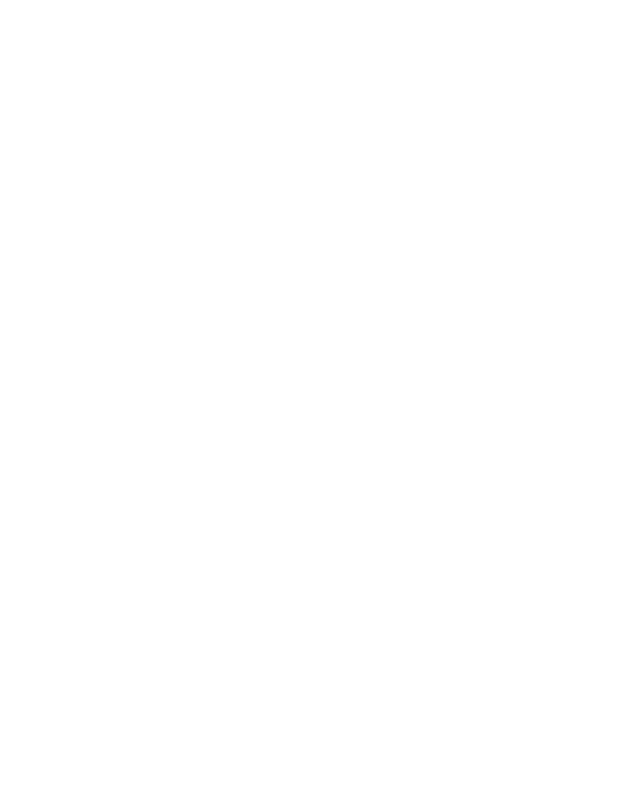
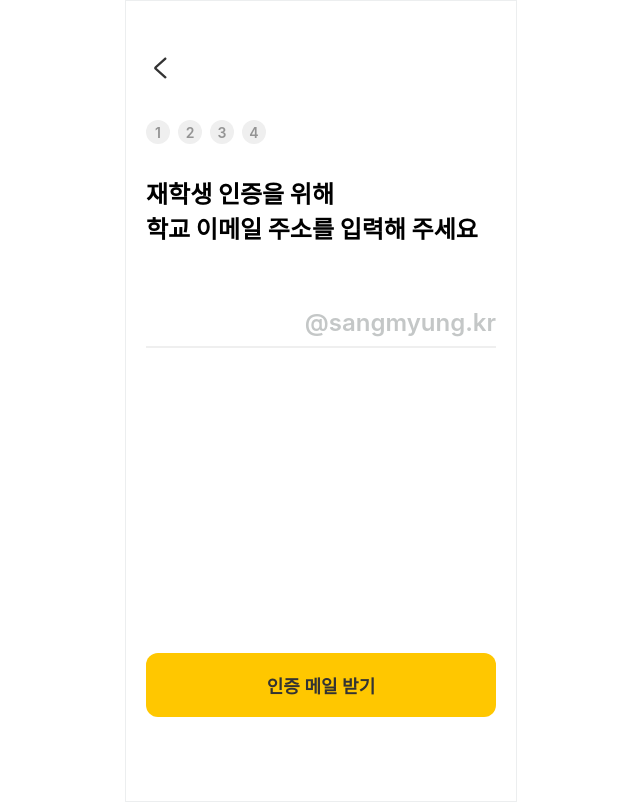
Before and after one commit to G-E-E-K-S/GEEKS-FE, a React (Create React App) app: page /inputemail in a window 1280 px wide. Before the commit this address had no page. Shown: the whole page, without its empty margins (319-959 px from the left). Built offline with nearby package versions, Linux system fonts and the light colour scheme.

Commit message:
Add Input Email page

```diff
--- a/src/App.js
+++ b/src/App.js
@@ -1,6 +1,7 @@
 import { Route, BrowserRouter as Router, Routes } from "react-router-dom";
 import Intro from './pages/Join/Intro';
 import Welcome from './pages/Join/Welcome';
+import InputEmail from './pages/Join/InputEmail';
 
 function App() {
   return (
@@ -9,6 +10,7 @@ function App() {
         <Routes>
           <Route path="/" element={<Intro/>} />
           <Route path="/welcome" element={<Welcome/>} />
+          <Route path="/inputemail" element={<InputEmail/>} />
         </Routes>
       </Router>
     </div>
--- /dev/null
+++ b/src/components/Join/GoBack.js
@@ -0,0 +1,13 @@
+import styled from "styled-components";
+import GoBackImg from "../../assets/img/goback.svg";
+
+const GoBackTotal = styled.img`
+    margin-top: 6.64vh;
+    cursor: pointer;
+`;
+const GoBack = () => {
+    return(
+        <GoBackTotal src={GoBackImg}/>
+    )
+}
+export default GoBack;
--- a/src/components/JoinButton.js
+++ b/src/components/Join/JoinButton.js
@@ -5,18 +5,21 @@ const TotalButton = styled.div`
     justify-content: center;
     align-items: center;
     position: fixed;
-    bottom: 12.32%;
+    bottom: 10.32vh;
     width: 350px;
-    height: 8.10%;
+    height: 8.10vh;
     background-color: #FFC700;
     border-radius: 12px;
+
+    /*font*/
     color: #333;
     font-size: 18px;
     font-weight: 600;
+    cursor: pointer;
 `;
 const JoinButton = (props) => {
     return(
-        <TotalButton>{props.btnName}</TotalButton>
+        <TotalButton onClick={props.nextPage}>{props.btnName}</TotalButton>
     )
 }
 export default JoinButton;
--- /dev/null
+++ b/src/components/Join/TopNumber.js
@@ -0,0 +1,32 @@
+import styled from "styled-components";
+
+const TotalNumber = styled.div`
+    display: flex;
+    margin-top: 4.26vh;
+`;
+
+const Number = styled.div`
+    width: 24px;
+    height: 24px;
+    border-radius: 50%;
+    background-color: #EFEFEF;
+    font-size: 14px;
+    font-style: normal;
+    font-weight: 600;
+    color: #949494;
+    display: flex;
+    justify-content: center;
+    align-items: center;
+    margin-right: 8px;
+`;
+const TopNumber = () => {
+    return(
+        <TotalNumber>
+            <Number>1</Number>
+            <Number>2</Number>
+            <Number>3</Number>
+            <Number>4</Number>
+        </TotalNumber>
+    )
+}
+export default TopNumber;
--- /dev/null
+++ b/src/pages/Join/InputEmail.js
@@ -0,0 +1,65 @@
+import React, { useState } from 'react';
+import { useNavigate } from 'react-router-dom';
+import styled from 'styled-components';
+import * as c from '../../components/Common/CommonStyle';
+import GoBack from '../../components/Join/GoBack';
+import TopNumber from '../../components/Join/TopNumber';
+import JoinButton from '../../components/Join/JoinButton';
+
+const InputEmailText = styled.div`
+    font-size: 24px;
+    font-style: normal;
+    font-weight: 700;
+    white-space: pre-wrap;
+    margin-top: 3.79vh;
+`;
+
+const InputInfos = styled.div`
+    display: flex;
+    margin-top: 7.10vh;
+    padding: 7px 0px 8px 0px;
+    border-bottom: 2px solid ${(props) => (props.isSelected ? '#707070' : '#EFEFEF')};
+    color: #C4C7C7;
+    font-size: 24px;
+    font-weight: 600;
+    width: 100%;
+`;
+
+const Input = styled.input`
+    font-weight: 600;
+    width: 100%;
+    border: none;
+    outline: none;
+    font-size: 24px;
+`;
+
+const Univ = styled.div`
+    width: 100%;
+    text-align: right;
+`;
+
+const InputEmail = () => {
+    const [isSelected, setIsSelected] = useState(false);
+    const navigator = useNavigate();
+
+    const ChangeColor = () => {
+        setIsSelected(true);
+    }
+
+    return (
+        <c.Totalframe>
+            <c.ScreenComponent>
+                <GoBack/>
+                <TopNumber/>
+                <InputEmailText>{`재학생 인증을 위해\n학교 이메일 주소를 입력해 주세요`}</InputEmailText>
+                <InputInfos isSelected={isSelected}>
+                    <Input maxLength={9} onClick={()=>ChangeColor()} />
+                    <Univ>@sangmyung.kr</Univ>
+                </InputInfos>
+                <JoinButton btnName={'인증 메일 받기'} />
+            </c.ScreenComponent>
+        </c.Totalframe>
+    );
+};
+
+export default InputEmail;
--- a/src/pages/Join/Welcome.js
+++ b/src/pages/Join/Welcome.js
@@ -2,13 +2,13 @@ import React, { useEffect } from 'react';
 import { useNavigate } from 'react-router-dom';
 import styled from 'styled-components';
 import * as c from '../../components/Common/CommonStyle';
-import JoinButton from '../../components/JoinButton';
+import JoinButton from '../../components/Join/JoinButton';
 import HeaderLogo from '../../assets/img/headerLogo.svg';
 import Chick from '../../assets/img/chick.svg';
 
 const TopLogo = styled.img`
-    margin-top: 6.63%;
-    margin-bottom: 4.73%;
+    margin-top: 6.63vh;
+    margin-bottom: 4.73vh;
 `;
 
 const StartMent = styled.div`
@@ -24,7 +24,7 @@ const SubMent = styled.div`
     font-size: 18px;
     font-style: normal;
     font-weight: 500;
-    margin-top: 1.89%;
+    margin-top: 1.89vh;
 `;
 
 const TopImg = styled.div`
@@ -34,9 +34,14 @@ const TopImg = styled.div`
     align-items: center;
 `;
 const MainImg = styled.img`
-    margin-top: 5.09%;
+    margin-top: 5.09vh;
 `;
 const Intro = () => {
+    const navigator = useNavigate();
+
+    const nextPage = () => {
+        navigator('/inputemail');
+    }
 
     return (
         <c.Totalframe>
@@ -47,7 +52,7 @@ const Intro = () => {
                 <TopImg>
                     <MainImg src={Chick}/>
                 </TopImg>
-                <JoinButton btnName={'시작하기'}/>
+                <JoinButton btnName={'시작하기'} nextPage={nextPage}/>
             </c.ScreenComponent>
         </c.Totalframe>
     );
```
Also changed, not shown: src/assets/img/goback.svg (added).
